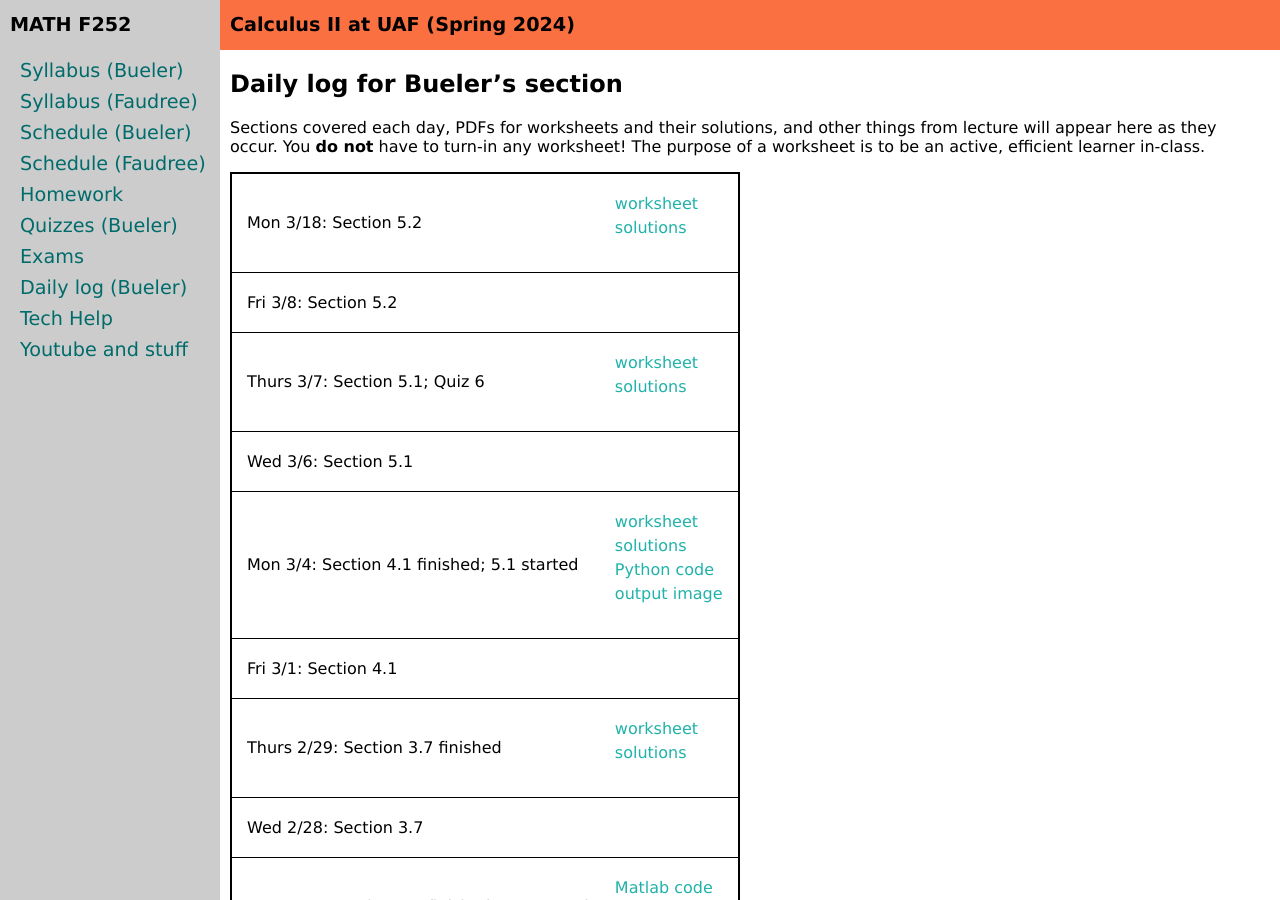
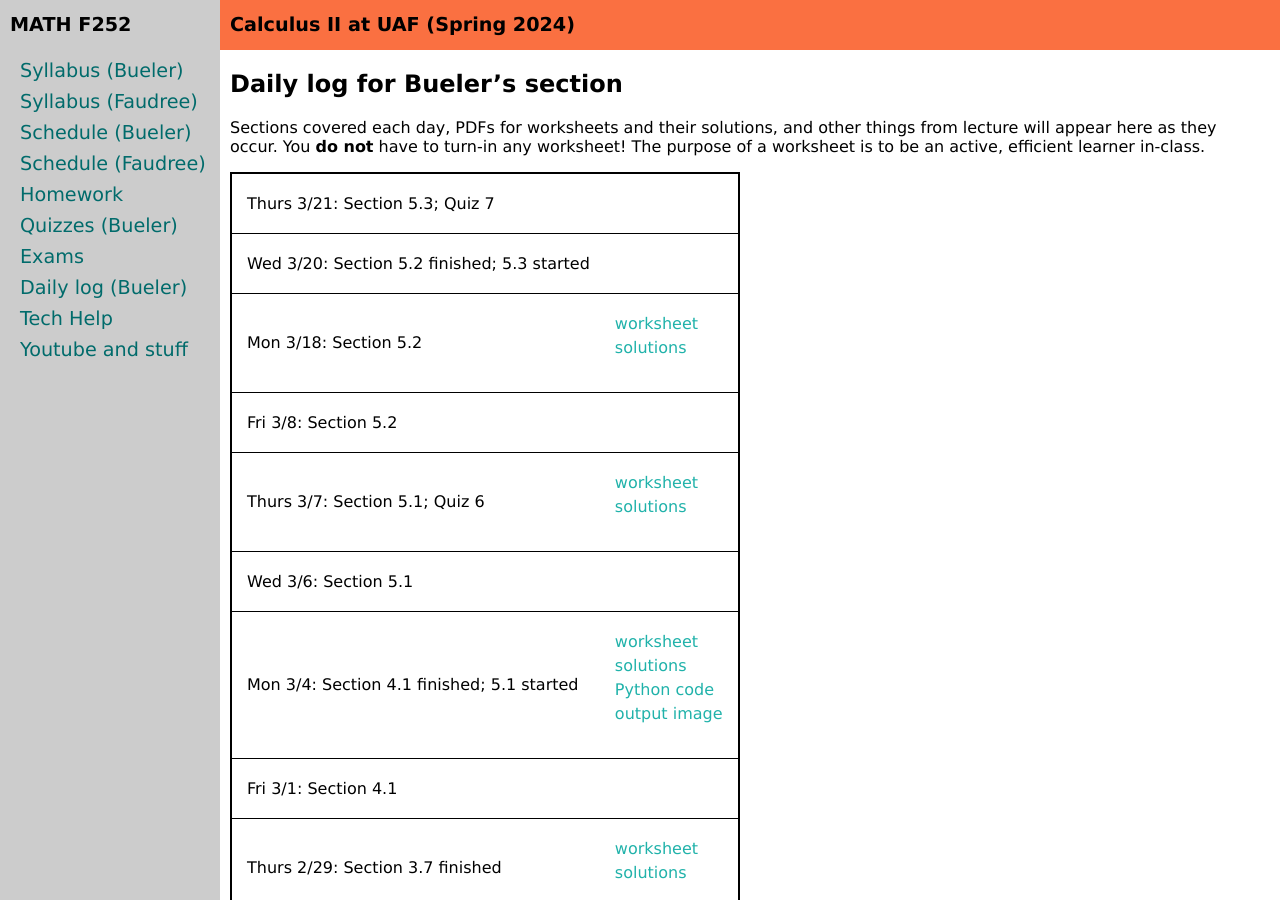
Before and after one commit to uaf-math/calc2, a Jekyll site: the page built from daily.md, in a window 1280 px wide and 900 px high. Built offline with Jekyll 4.4.1, drawn with Linux system fonts in a browser that asks for light colours.

Commit message:
update scheduling on Daily Log and Quizzes tabs

```diff
--- a/_data/daily.yml
+++ b/_data/daily.yml
@@ -1,6 +1,10 @@
 semester: Spring 2024
 home: assets/worksheets/S24
 daily:
+- name: Section 5.3; Quiz 7
+  date: Thurs 3/21
+- name: Section 5.2 finished; 5.3 started
+  date: Wed 3/20
 - name: Section 5.2
   date: Mon 3/18
   worksheet: 5p2.pdf
--- a/_data/quizzes.yml
+++ b/_data/quizzes.yml
@@ -26,10 +26,11 @@
   blank: Bueler/quiz6.pdf
   solutions: Bueler/quiz6solns.pdf
 - name: Quiz 7
-  sections: 5.2 and 5.3
+  sections: 5.1 and 5.2
 - name: Quiz 8
-  sections: 5.4 and 5.5
+  sections: 5.3 and 5.4
 - name: Quiz 9
+  sections: 5.5 and 5.6
   sections:
 - name: Quiz 10
   sections:
```
